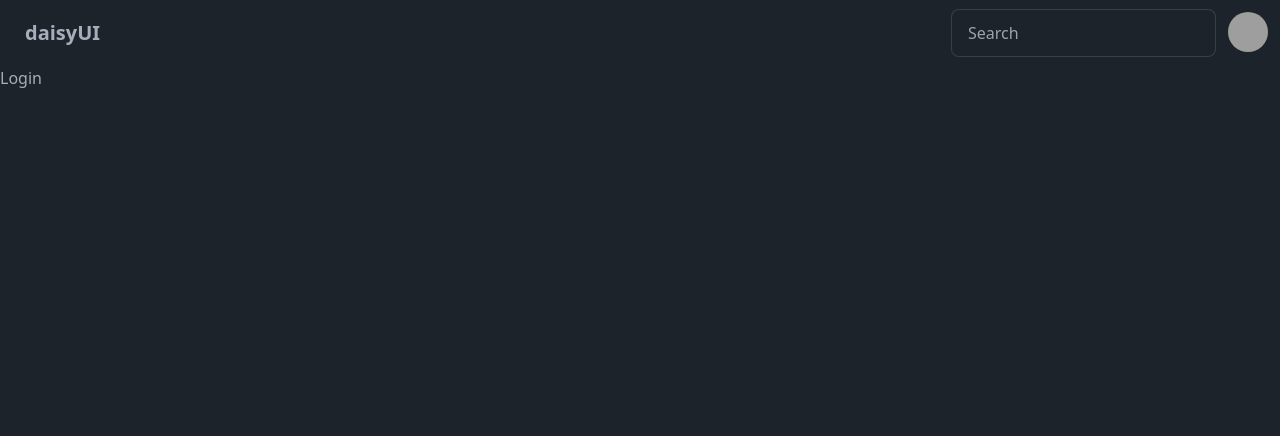
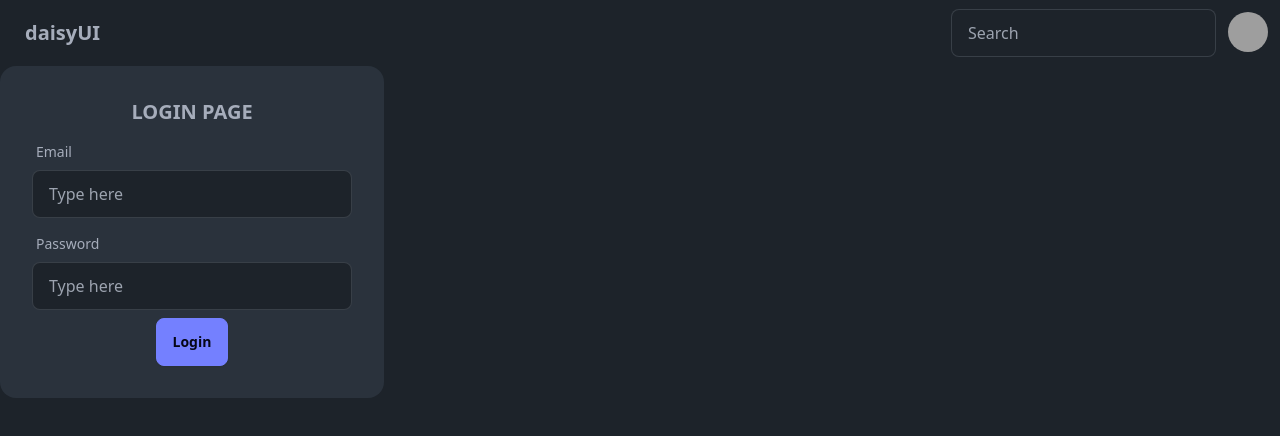
Before and after one commit to abhishekGupta18/connectDev_FE, a React (Vite) app: page /login in a window 1280 px wide. Shown: the top 436 px of the page. Built offline with nearby package versions, Linux system fonts and the light colour scheme; grey boxes are pictures that could not be loaded.

Commit message:
implemented login api

```diff
--- a/package.json
+++ b/package.json
@@ -10,6 +10,7 @@
     "preview": "vite preview"
   },
   "dependencies": {
+    "axios": "^1.7.9",
     "dom": "^0.0.3",
     "react": "^18.3.1",
     "react-dom": "^18.3.1",
--- a/src/Pages/Login.jsx
+++ b/src/Pages/Login.jsx
@@ -1,4 +1,58 @@
+import { useState } from "react"
+
+import axios from 'axios';
 
 export const Login = () => {
-    return <div>Login</div>
+
+    const [email, setEmail] = useState("");
+    const [password, setPassword] = useState("")
+
+    const handleClick = async () => {
+
+        try {
+
+            const res = await axios.post("http://localhost:3000/login", { email, password }, { withCredentials: true })
+
+        } catch (e) {
+            console.log(e)
+        }
+
+
+    }
+
+
+    return <>
+        <div className="card bg-neutral text-neutral-content w-96">
+            <div className="card-body items-center text-center">
+                <h2 className="card-title">LOGIN PAGE</h2>
+
+                <label className="form-control w-full max-w-xs">
+                    <div className="label">
+                        <span className="label-text">Email</span>
+
+                    </div>
+                    <input type="text" placeholder="Type here" className="input input-bordered w-full max-w-xs" value={email} onChange={(e) => {
+                        setEmail(e.target.value)
+                    }} />
+
+                </label>
+                <label className="form-control w-full max-w-xs">
+                    <div className="label">
+                        <span className="label-text">Password</span>
+
+                    </div>
+                    <input type="text" placeholder="Type here" className="input input-bordered w-full max-w-xs" value={password} onChange={(e) => {
+                        setPassword(e.target.value)
+                    }} />
+
+                </label>
+
+                <div className="card-actions justify-end">
+                    <button className="btn btn-primary" onClick={handleClick}>Login</button>
+                </div>
+            </div>
+        </div>
+    </>
+
+
 }
```
Also changed, not shown: 1 other file (tests, documents, lock files or other folders).
